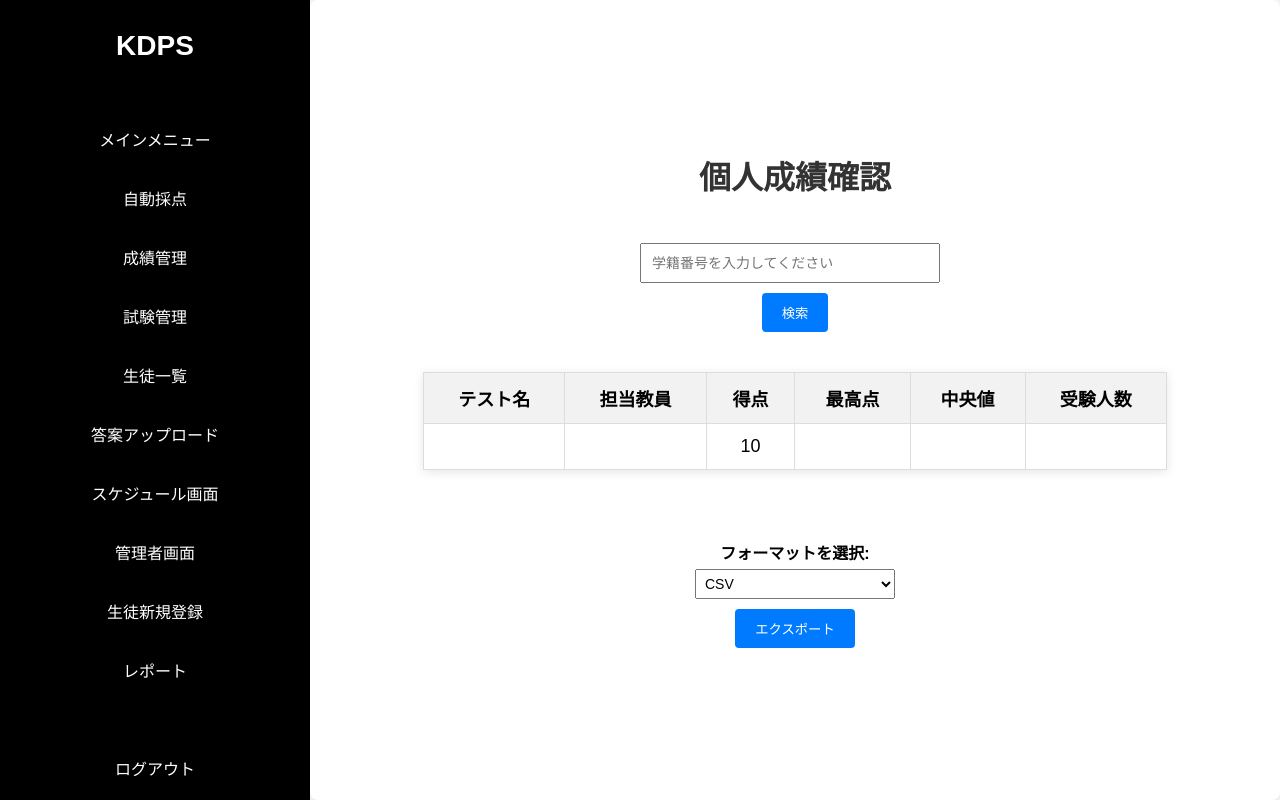
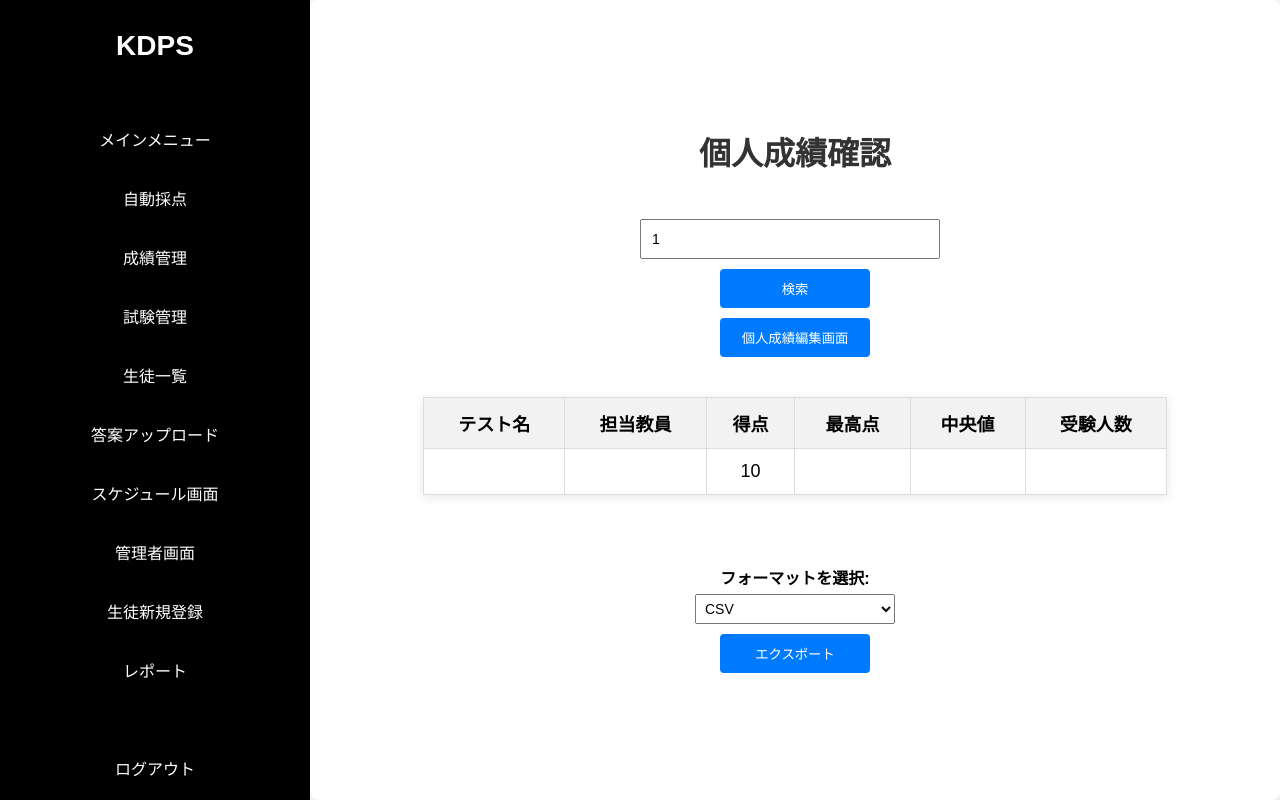
Before and after one commit to s84923/KDPS, a Django app: template Grades/templates/Grades/student_scores.html in a window 1280 px wide. Run offline with Django 4.2, Linux system fonts and the light colour scheme; tables that the repository leaves empty hold one stand-in row (values such as "Sample post"); the template is opened without the code that fills it: values that come from a table or form of the project are taken from there, most other values are stand-ins (such as "Sample title", 1, 10 or a date in 2020).

Commit message:
コミットメッセージ

```diff
--- a/Grades/templates/Grades/edit_student_scores.html
+++ b/Grades/templates/Grades/edit_student_scores.html
@@ -91,6 +91,8 @@
         .form-container button:hover {
             background-color: #0056b3;
         }
+
+
     </style>
 </head>
 <body>
@@ -104,6 +106,7 @@
             <form method="get">
                 <input type="text" name="student_id" placeholder="学籍番号を入力してください" value="{{ student_id }}">
                 <button type="submit">検索</button>
+                <button type="submit" class="back-button" formaction="{% url 'student_scores' %}?student_id={{ student_id }}">個人成績確認画面</button>
             </form>
             {% if results %}
                 <table>
--- a/Grades/templates/Grades/student_scores.html
+++ b/Grades/templates/Grades/student_scores.html
@@ -55,6 +55,9 @@
         .form-container {
             text-align: center;
             margin: 20px;
+            display: flex;
+            justify-content: center;
+            gap: 10px;
         }
         .form-container input[type="text"] {
             padding: 10px;
@@ -68,9 +71,24 @@
             border: none;
             border-radius: 4px;
             cursor: pointer;
+            width: 150px;  /* ボタンの幅を揃える */
         }
         .form-container button:hover {
             background-color: #0056b3;
+        }
+
+        /* 編集画面へのリンクボタンスタイル */
+        .edit-button {
+            padding: 10px 20px;
+            background-color: #28a745;
+            color: white;
+            border: none;
+            border-radius: 4px;
+            cursor: pointer;
+            width: 150px;  /* ボタンの幅を揃える */
+        }
+        .edit-button:hover {
+            background-color: #218838;
         }
     </style>
 </head>
@@ -84,10 +102,14 @@
             <h1>個人成績確認</h1>
             <div class="form-container">
                 <form method="get">
-                    <input type="text" name="student_id" placeholder="学籍番号を入力してください">
+                    <input type="text" name="student_id" placeholder="学籍番号を入力してください" value="{{ student_id }}">
                     <button type="submit">検索</button>
+                    {% if student_id %}
+                    <button type="submit" class="edit-button" formaction="{% url 'edit_student_scores' %}?student_id={{ student_id }}">個人成績編集画面</button>
+                    {% endif %}
                 </form>
             </div>
+
             {% if results %}
             <table>
                 <tr>
```
